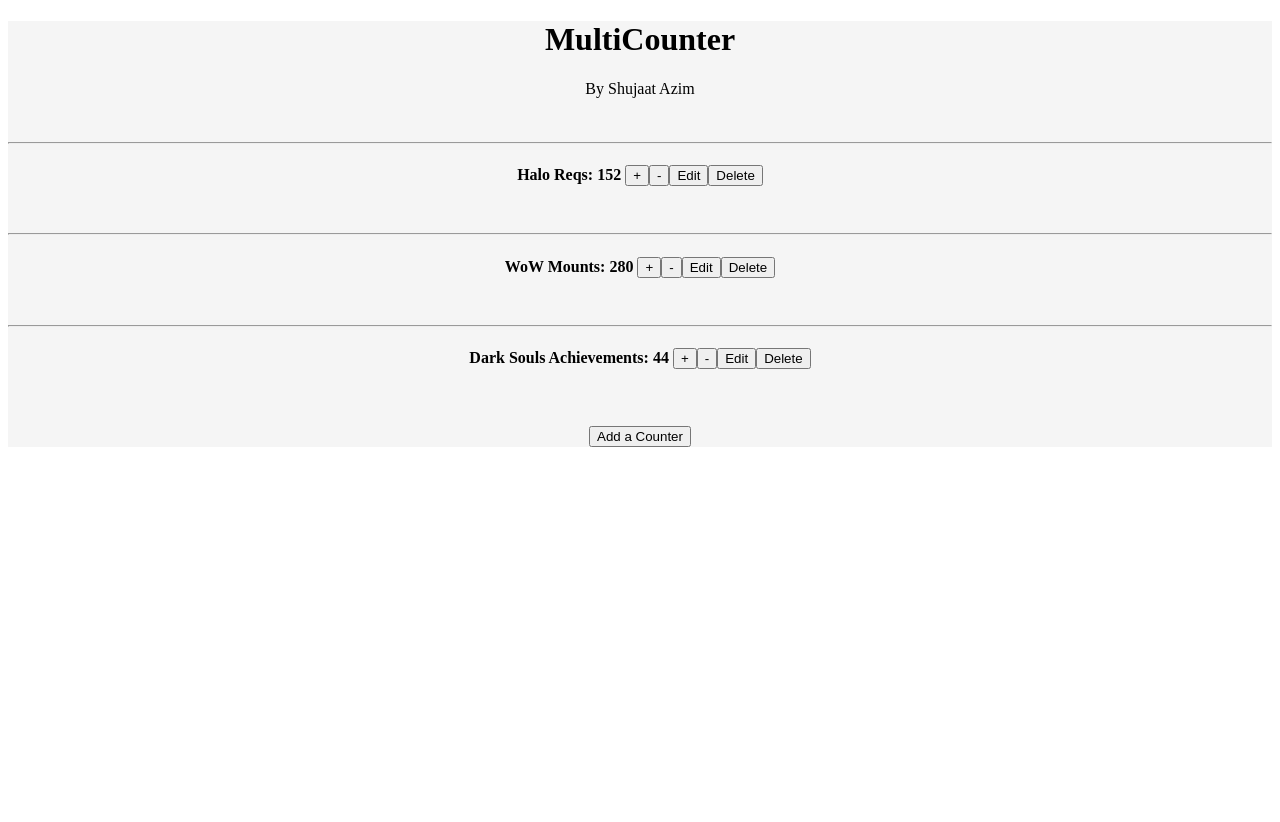
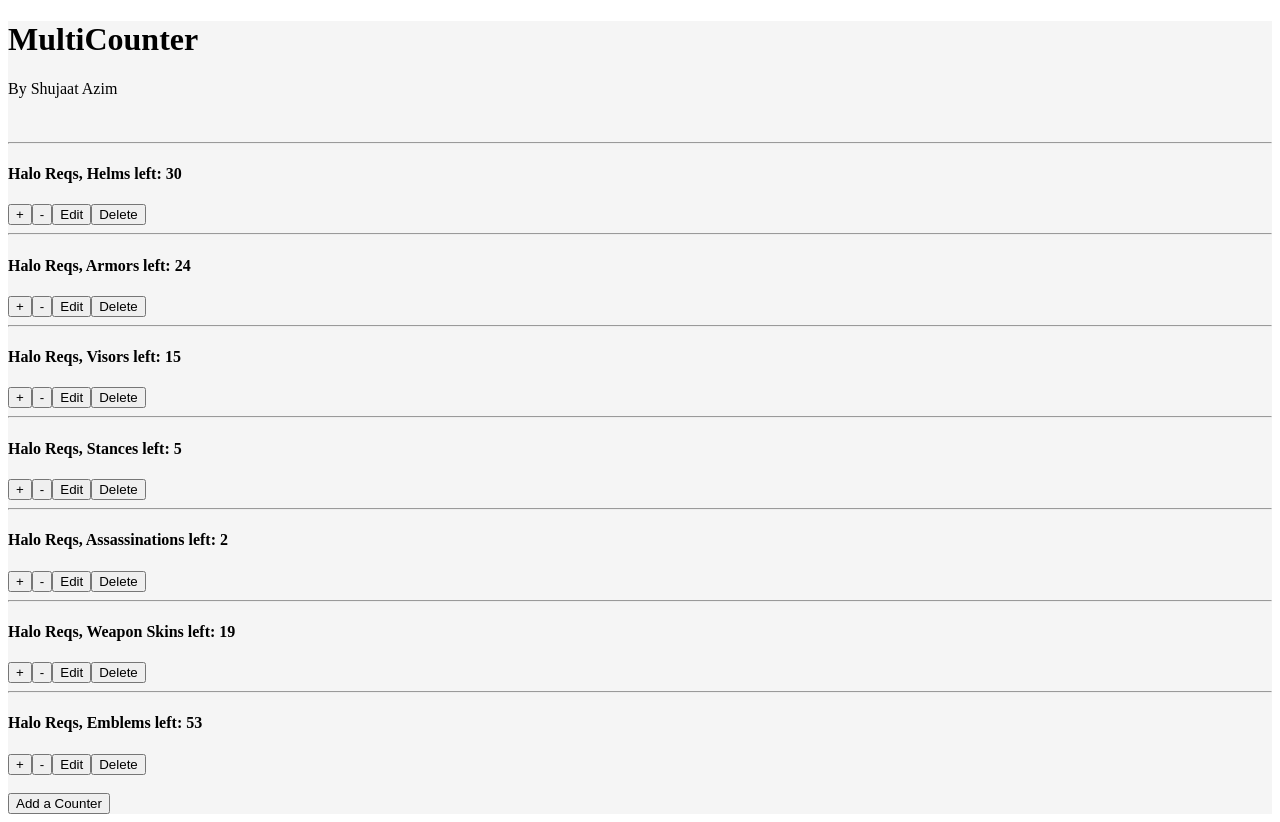
Before and after one commit to ShujaatAzim/MultiCounter-Frontend, a React (Create React App) app: page / in a window 1280 px wide. Before the commit the page ends 800 px from the top, so only its background shows below. Built offline with nearby package versions, Linux system fonts and the light colour scheme.

Commit message:
changed seed data to be relevant to me

```diff
--- a/src/App.js
+++ b/src/App.js
@@ -13,9 +13,13 @@
 
   useEffect(() => {
     const counterz = [
-      {name: "Halo Reqs", amount: 152},
-      {name: "WoW Mounts", amount: 280},
-      {name: "Dark Souls Achievements", amount: 44}
+      {name: "Halo Reqs, Helms left", amount: 30},
+      {name: "Halo Reqs, Armors left", amount: 24},
+      {name: "Halo Reqs, Visors left", amount: 15},
+      {name: "Halo Reqs, Stances left", amount: 5},
+      {name: "Halo Reqs, Assassinations left", amount: 2},
+      {name: "Halo Reqs, Weapon Skins left", amount: 19},
+      {name: "Halo Reqs, Emblems left", amount: 53}
     ]
     setAllCounters(counterz)
   }, [])
@@ -32,7 +36,7 @@
   }
 
   return (
-    <div style={{ backgroundColor: "whitesmoke", textAlign: "center" }}>
+    <div style={{ backgroundColor: "whitesmoke" }}>
       <h1>MultiCounter</h1>By Shujaat Azim
       <br /><br /><br />
       <div>
--- a/src/Components/Counter.js
+++ b/src/Components/Counter.js
@@ -33,8 +33,8 @@
       {editing ?
         <div>
           <hr />
-          <h4>{name}: {amount} <button disabled>+</button><button disabled>-</button>
-          <button onClick={cancelChange}>Cancel</button></h4>
+          <h4>{name}: {amount} </h4>
+          <button disabled>+</button><button disabled>-</button><button onClick={cancelChange}>Cancel</button><button disabled>Delete</button>
             <form onSubmit={cancelChange}>
               <label><i>Edit Counter Name: </i></label>
                 <input type="text" value={name} onChange={(e) => setName(e.target.value)} />
@@ -46,16 +46,17 @@
       : deleting ?
         <div>
           <hr />
-          <h4>{name}: {amount} <button disabled>+</button><button disabled>-</button>
-          <button disabled>Edit</button><button disabled>Delete</button></h4>
+          <h4>{name}: {amount} </h4>
+          <button disabled>+</button><button disabled>-</button><button disabled>Edit</button><button disabled>Delete</button>
             <h4>Are you sure you want to delete?<button onClick={() => props.finalizeDelete(name)}>Yes</button>
               <button onClick={cancelChange}>Cancel</button></h4>
         </div>
       :
         <div>
           <hr />
-          <h4>{name}: {amount} <button onClick={increase}>+</button><button onClick={decrease}>-</button>
-          <button onClick={editCounter}>Edit</button><button onClick={deleteCounter}>Delete</button></h4>
+          <h4>{name}: {amount} </h4>
+          <button onClick={increase}>+</button><button onClick={decrease}>-</button>
+            <button onClick={editCounter}>Edit</button><button onClick={deleteCounter}>Delete</button>
           <br />
         </div>
         }
```
